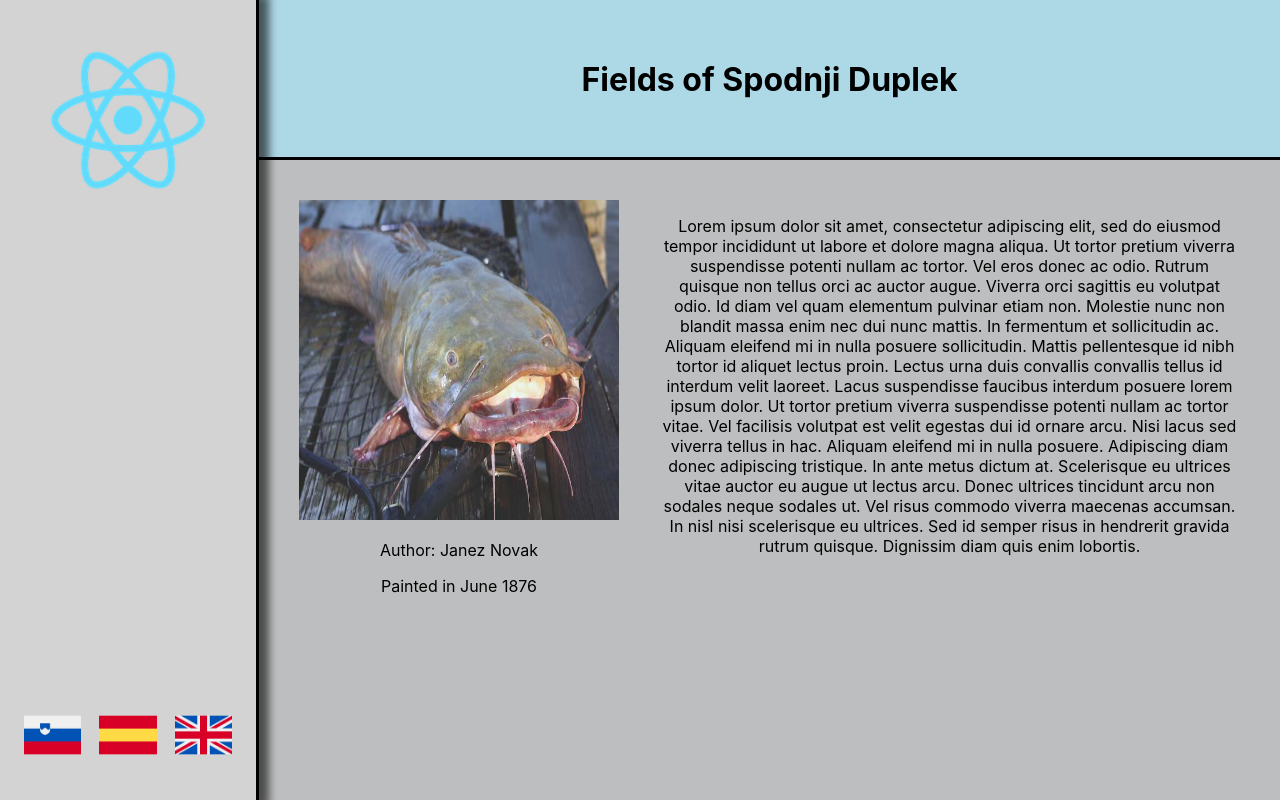
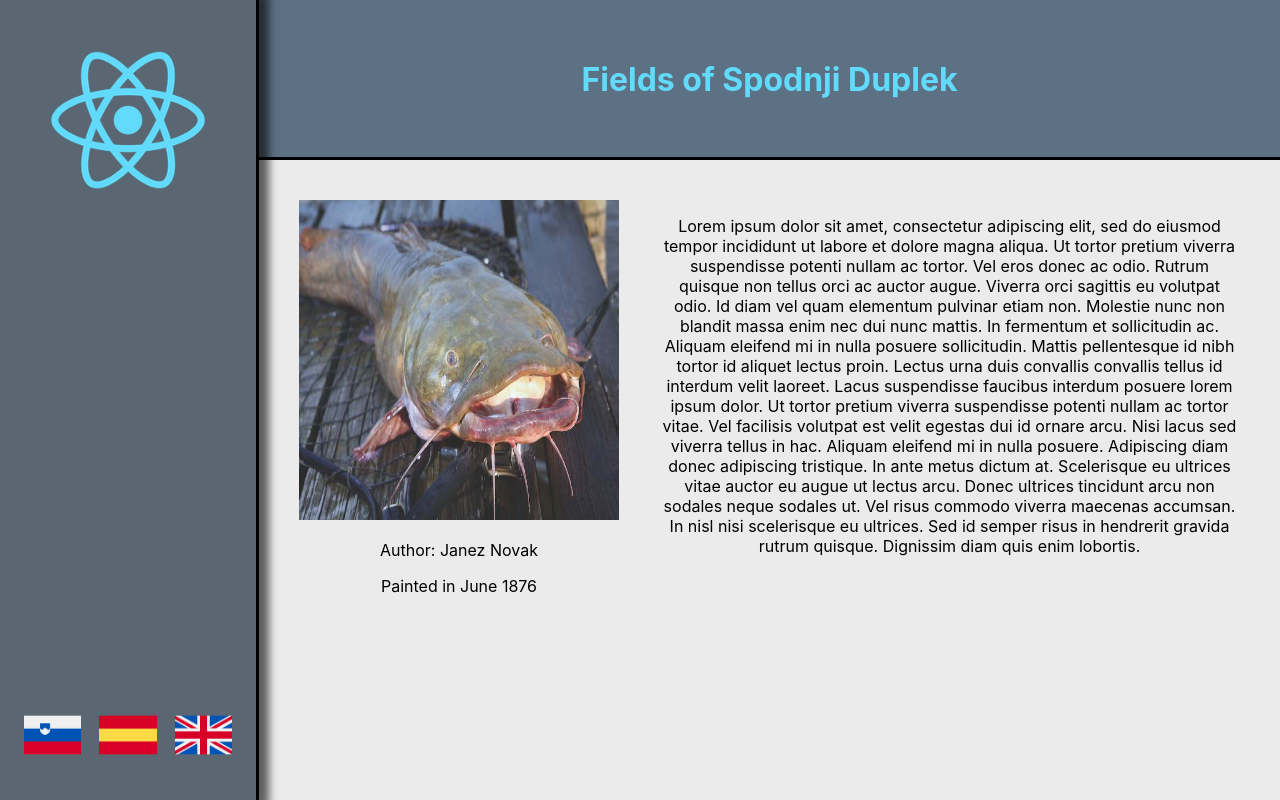
Before and after one commit to grizeldi/language-kiosk, a React (Create React App) app: page / in a window 1280 px wide. Built offline with nearby package versions, Linux system fonts and the light colour scheme; no server answers.

Commit message:
Color buff

```diff
--- a/src/components/header.css
+++ b/src/components/header.css
@@ -1,5 +1,5 @@
 header {
-    background-color: lightblue;
+    background-color: #5d7185;
     border-width: 0 0 0.4vh 0;
     border-color: black;
     border-style: solid;
@@ -10,4 +10,5 @@ header {
 
 h1.title{
     margin:0;
+    color: #61DAFB;
 }
--- a/src/components/imagedisplay.css
+++ b/src/components/imagedisplay.css
@@ -1,5 +1,5 @@
 div.image-display {
-    background-color: #D8D8D8D8;
+    background-color: #EBEBEB;
     height: 80vh;
     margin: 0;
 }
--- a/src/components/sidebar.css
+++ b/src/components/sidebar.css
@@ -7,7 +7,7 @@ aside {
 
     height: 100vh;
     float: left;
-    background-color: lightgray;
+    background-color: #5A6672;
     display: flex;
     flex-direction: column;
 }
```
